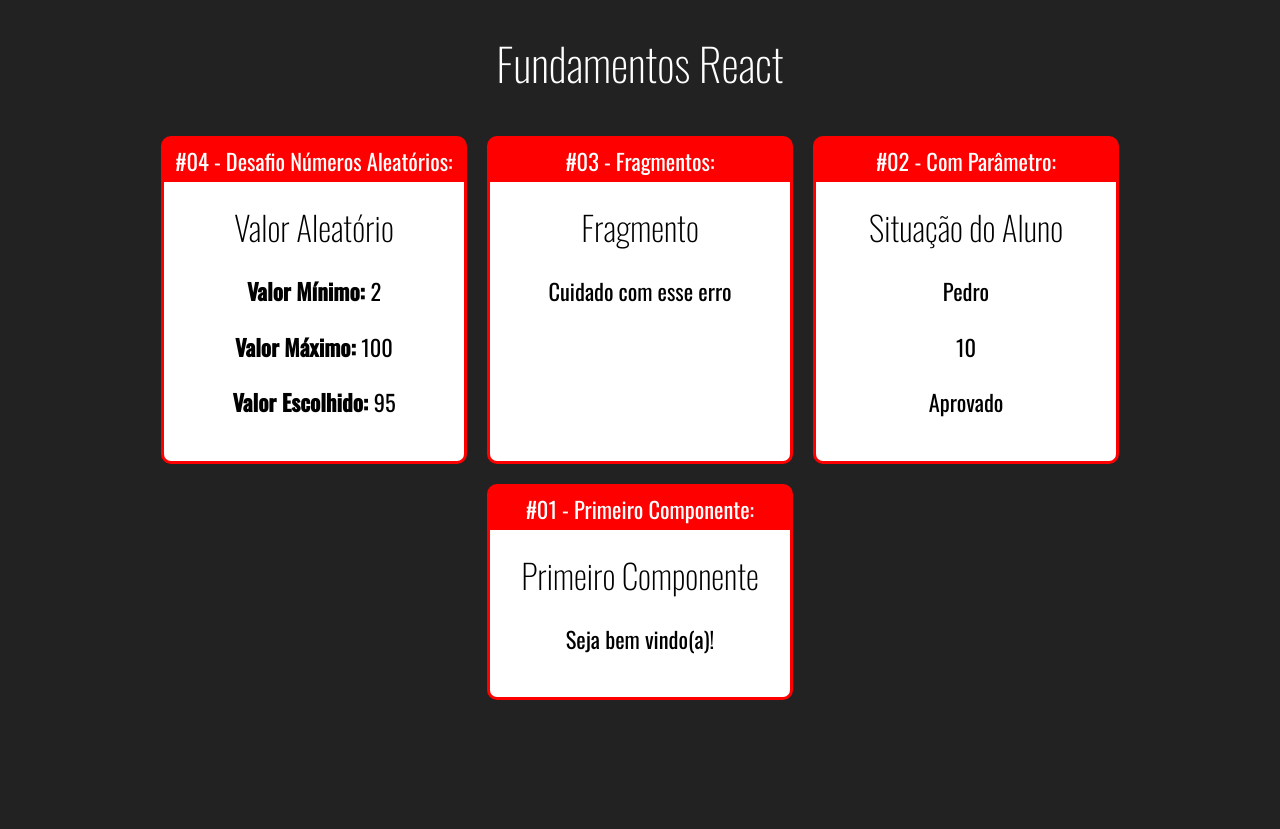
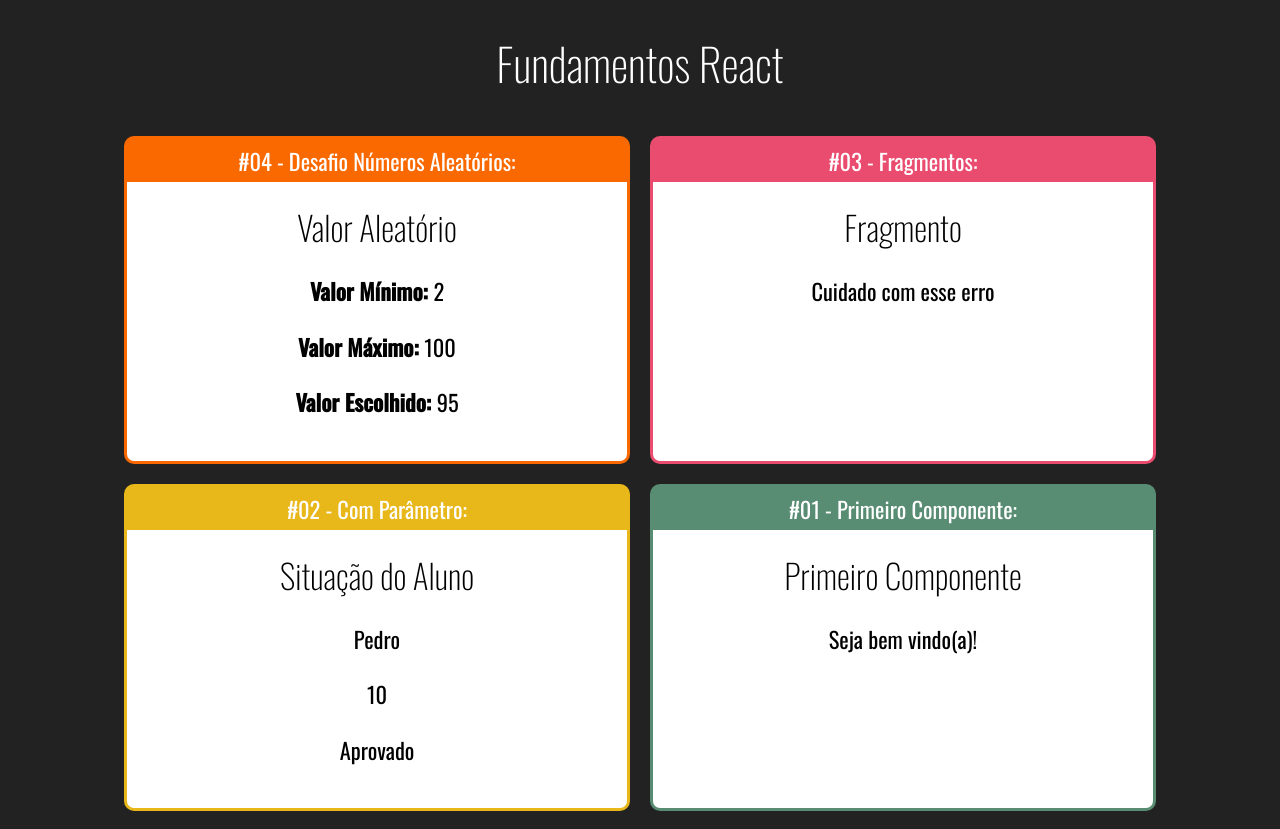
Before and after one commit to Carolbrandes/Exercicios-React-Cod3r, a React (Create React App) app in the folder fundamentos-react/: page / in a window 1280 px wide. Before the commit the page ends 800 px from the top, so only its background shows below. Built offline with nearby package versions, Linux system fonts and the light colour scheme.

Commit message:
aula 21 - passando estilos para os componentes

```diff
--- a/fundamentos-react/src/App.jsx
+++ b/fundamentos-react/src/App.jsx
@@ -11,19 +11,19 @@ export default _ =>
                 <h1>Fundamentos React </h1>
 
                 <div className="Cards">
-                        <Card titulo="#04 - Desafio Números Aleatórios:">
+                        <Card titulo="#04 - Desafio Números Aleatórios:" color="#FA6900">
                                 <Aleatorio valorMin={2} valorMax={100} />
                         </Card>
 
-                        <Card titulo="#03 - Fragmentos:">
+                        <Card titulo="#03 - Fragmentos:" color="#E94C6F">
                                 <Fragmento />
                         </Card>
 
-                        <Card titulo="#02 - Com Parâmetro:">
+                        <Card titulo="#02 - Com Parâmetro:" color="#E8B71A">
                                 <ComParametro titulo="Situação do Aluno" aluno="Pedro" nota={9.3}></ComParametro>
                         </Card>
 
-                        <Card titulo="#01 - Primeiro Componente:">
+                        <Card titulo="#01 - Primeiro Componente:" color="#588C73">
                                 <Primeiro></Primeiro>
                         </Card>
                 </div>
--- a/fundamentos-react/src/components/layout/Card.css
+++ b/fundamentos-react/src/components/layout/Card.css
@@ -1,12 +1,12 @@
 .Card{
-        background-color: red;
         border-radius: 10px;
         overflow: hidden;
-        border: 3px solid red;
+        border: 3px solid;
         margin: 10px;
         display: flex;
         flex-direction: column;
-        min-width: 300px;
+        min-width: 500px;
+        min-width: 500px;
 
 }
 
--- a/fundamentos-react/src/components/layout/Card.jsx
+++ b/fundamentos-react/src/components/layout/Card.jsx
@@ -2,8 +2,13 @@ import './Card.css';
 import React from 'react';
 
 export default props => {
+        const cardStyle = {
+                backgroundColor: props.color || '#F00',
+                borderColor: props.color || '#F00'
+        }
+
         return(
-                <div className="Card">
+                <div className="Card" style={cardStyle}>
                         <div className="Title">{props.titulo}</div>
                         <div className="Content">
                                 {props.children}
```
